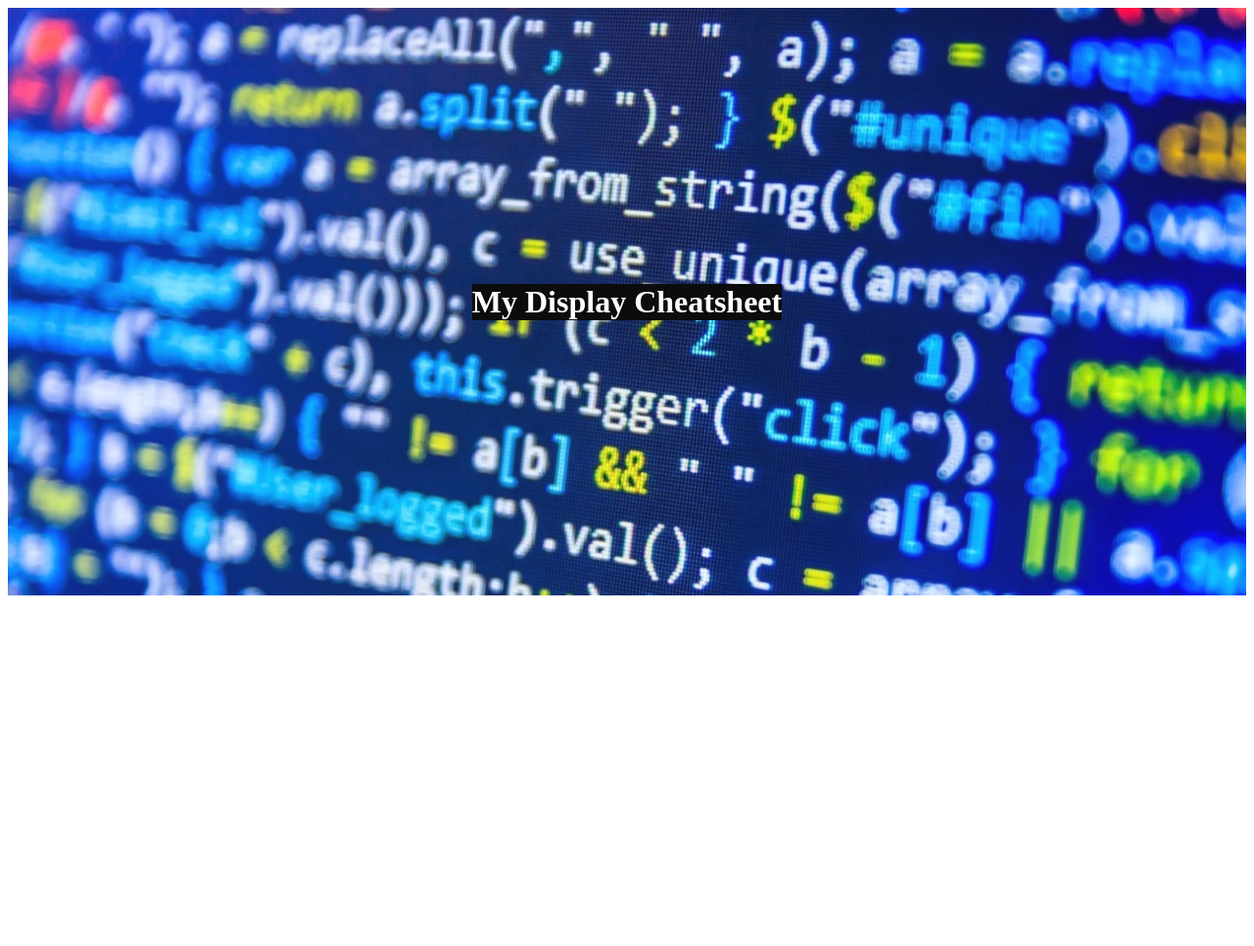
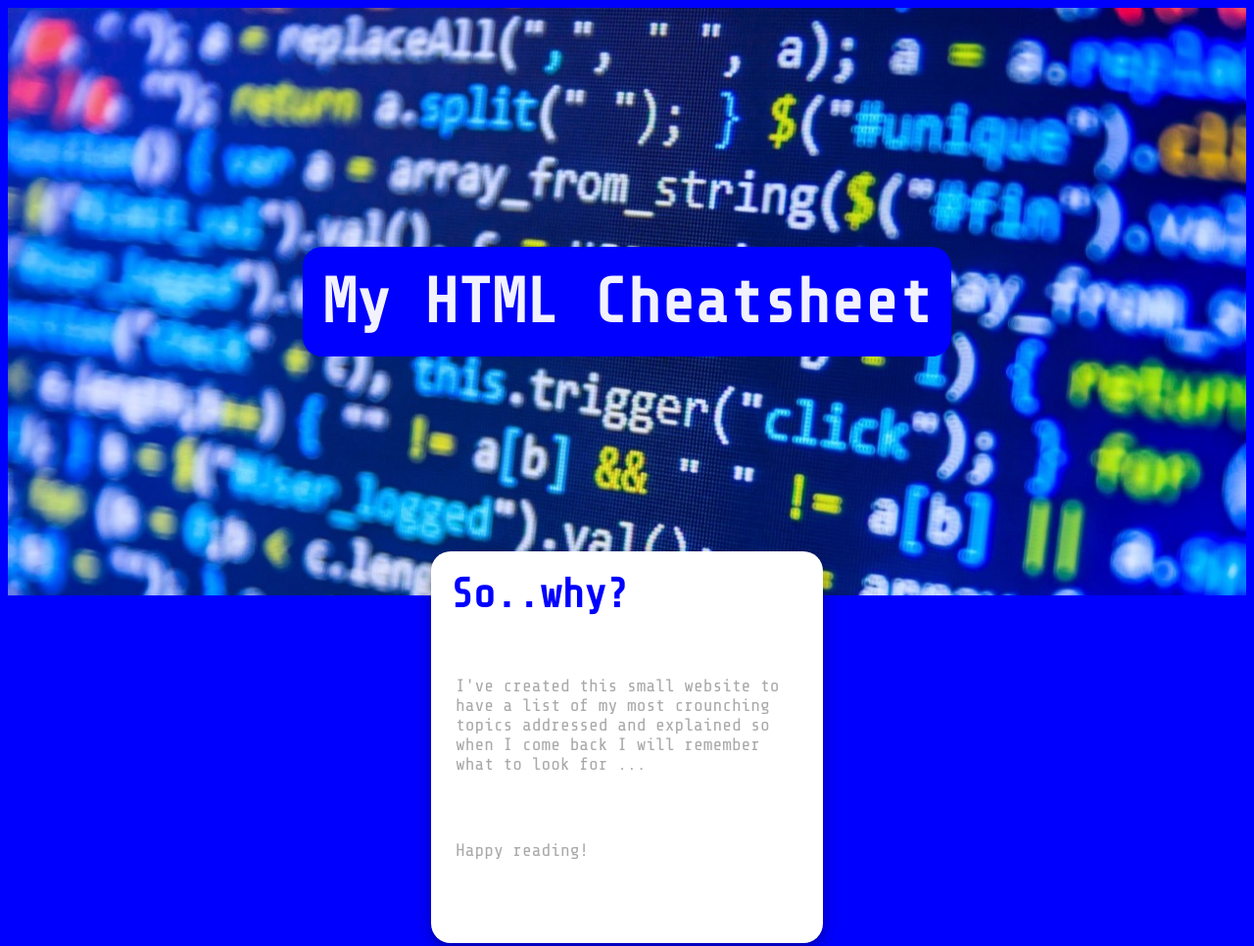
Before and after one commit to cerve86/Codeacademy, a plain HTML site: page html-css-cheatsheet-starting/index.html in a window 1280 px wide. Shown: the top 966 px of the page at 98% size. Before the commit the page ends 800 px from the top, so only its background shows below. Drawn offline with nearby package versions, Linux system fonts and the light colour scheme.

```diff
--- a/html-css-cheatsheet-starting/index.html
+++ b/html-css-cheatsheet-starting/index.html
@@ -4,13 +4,25 @@
     <meta charset="UTF-8">
     <meta http-equiv="X-UA-Compatible" content="IE=edge">
     <meta name="viewport" content="width=device-width, initial-scale=1.0">
+    <link rel="preconnect" href="https://fonts.googleapis.com">
+    <link rel="preconnect" href="https://fonts.gstatic.com" crossorigin>
+    <link href="https://fonts.googleapis.com/css2?family=Share+Tech+Mono&display=swap" rel="stylesheet">
     <title>My HTML cheatsheet</title>
     <link rel="stylesheet" href="resources/css/styles.css">
 </head>
 
 <body>
     <div id="banner">
-        <h1>My Display Cheatsheet</h1>
+        <h1>My HTML Cheatsheet</h1>
+    </div>
+
+    <div class="floatingwhite">
+        <h2>So..why?</h2>
+        <p>I've created this small website to have a list of my most crounching topics addressed and explained so when I come back I will remember what to look for ... </p>
+        <p>Happy reading!</p>
+    </div>
+    <div class="floatingwhite tableContainer">
+
     </div>
 
 </body>
--- a/html-css-cheatsheet-starting/resources/css/styles.css
+++ b/html-css-cheatsheet-starting/resources/css/styles.css
@@ -1,3 +1,9 @@
+body{
+    background-color: blue;
+    color: white;
+    font-family: 'Share Tech Mono', monospace;
+}
+
 #banner{
     display: flex;
     flex-direction: column;
@@ -12,5 +18,39 @@
 
 #banner h1{
     color: white;
-    background-color: black;
+    background-color: blue;
+    font-size: 64px;
+    padding: 20px;
+    border-radius: 20px;
+    font-family: 'Share Tech Mono', monospace;
 }
+
+.floatingwhite{
+    width: 400px;
+    height: 400px;
+    border-radius: 20px;
+    background-color: white;
+    position: relative;
+    margin: 0 auto;
+    top: -80px;
+    box-shadow: 0 4px 8px 0 rgba(0, 0, 0, 0.2), 0 6px 20px 0 rgba(0, 0, 0, 0.19);
+}
+
+.floatingwhite p{
+    color: darkgray;
+    padding: 25px;
+    font-size: 18px;
+}
+
+.floatingwhite h2{
+    color: blue;
+    font-size: 42px;
+    padding-top: 20px;
+    padding-left: 20px;
+}
+
+.tableContainer{
+    margin-top: 30px;
+    background-color: white;
+    width: 800px;
+}
```
